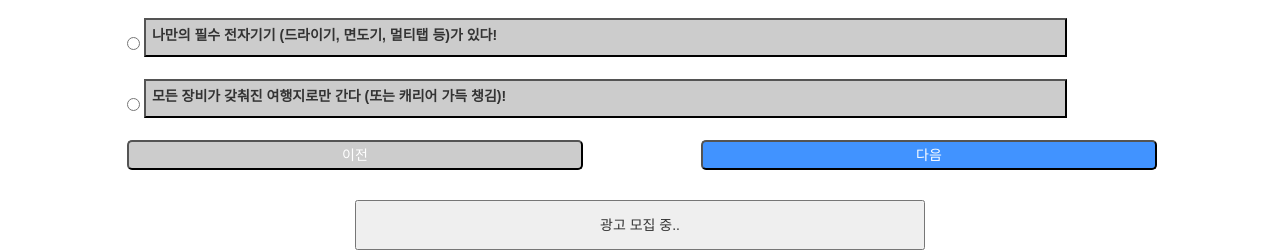
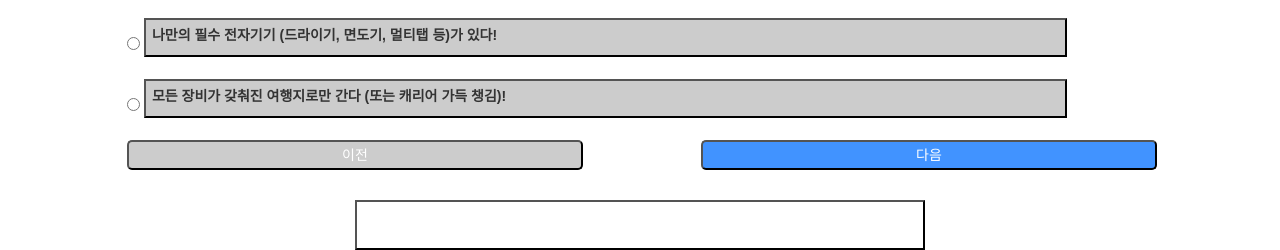
Before and after one commit to grape0919/sumsurvey, a Flask app: page /survey/analz in a window 1280 px wide. Shown: the part 1040-1290 px from the top of the page. Run offline with Flask 2, Linux system fonts and the light colour scheme; data comes from the database, SQL or seed files in the repository; some libraries are stand-ins or nearby versions.

Commit message:
광고 버튼 수정

```diff
--- a/static/style.css
+++ b/static/style.css
@@ -27,7 +27,7 @@ label           { width:100%; float:left;}
 .gonextbutton       { border-radius: 5px; background: rgb(65, 147, 255); color: white; width: 40%; height: 30px; margin-top: 2%; margin-left: 10%;}
 .gopreviousbutton       { border-radius: 5px; background: #ccc; color: white; width: 40%; height: 30px; margin-top: 2%;margin-left:5%}
 
-.ad             { width: 50%; height: 50px; margin-top: 30px;}
+.ad             { width: 50%; height: 50px; margin-top: 30px; background-color: white;}
 
 .head-background{ width: 100%; background: #ccc; text-align: center; padding-top:20px;padding-bottom:20px;
                  margin-top: 20px; margin-bottom: 20px;}
--- a/templates/analz_surv.html
+++ b/templates/analz_surv.html
@@ -160,6 +160,6 @@
 
 
     </div>
-    <button class="ad center-block" type="button" > 광고 모집 중.. </button>
+    <button class="ad center-block" type="button" ></button>
   </div>
 {% endblock %}
--- a/templates/result_surv.html
+++ b/templates/result_surv.html
@@ -15,7 +15,7 @@
         <button class="button center-block" type="submit" >검사 다시하기</button>
       </form>
 
-      <button class="ad center-block" type="button" > 광고 모집 중.. </button>
+      <button class="ad center-block" type="button" ></button>
     </div>
     {% endif %}
 {% endblock %}
--- a/templates/splash_surv.html
+++ b/templates/splash_surv.html
@@ -19,6 +19,6 @@
       <form action="/survey/result/{{result}}">
         <button class="button center-block" type="submit" >결과보기</button>
       </form>
-      <button class="ad center-block" type="button" > 광고 모집 중.. </button>
+      <button class="ad center-block" type="button" ></button>
     </div>
 {% endblock %}
--- a/templates/start_surv.html
+++ b/templates/start_surv.html
@@ -16,6 +16,6 @@
         <button class="button center-block"type="submit" >시작하기</button>
       </form>
       </div>
-      <button class="ad  center-block" type="button" > 광고 모집 중.. </button>
+      <button class="ad  center-block" type="button" ></button>
     </div>
 {% endblock %}
```
